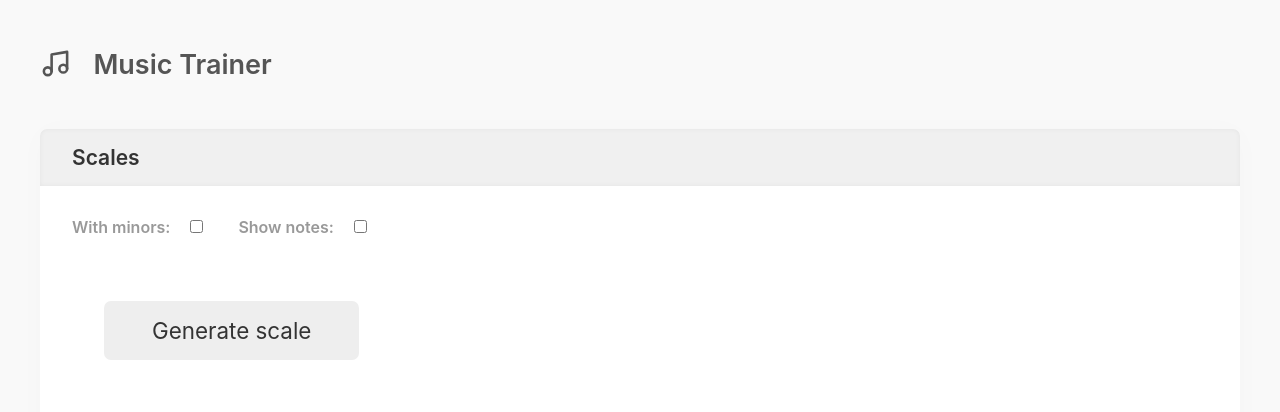
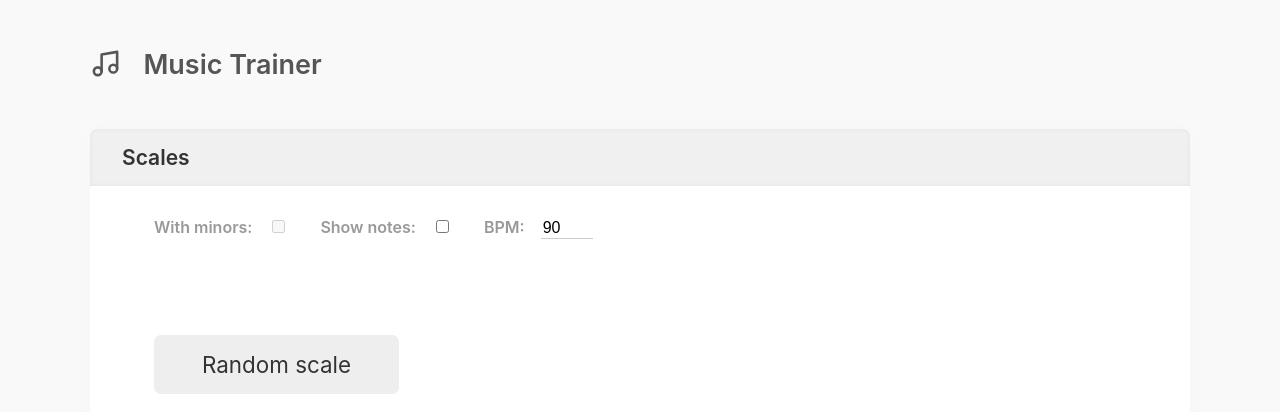
Before and after one commit to arielbk/music-practice, a React (Create React App) app: page / in a window 1280 px wide. Shown: the top 412 px of the page. Built offline with nearby package versions, Linux system fonts and the light colour scheme.

Commit message:
Add scale descending and styling

```diff
--- a/public/index.html
+++ b/public/index.html
@@ -24,7 +24,7 @@
       work correctly both with client-side routing and a non-root public URL.
       Learn how to configure a non-root public URL by running `npm run build`.
     -->
-    <title>React App</title>
+    <title>Music Trainer</title>
   </head>
   <body>
     <noscript>You need to enable JavaScript to run this app.</noscript>
--- a/src/App.js
+++ b/src/App.js
@@ -3,7 +3,7 @@ import { FiMusic } from 'react-icons/fi';
 import Scales from './components/Scales';
 
 const Container = styled.div`
-  max-width: 1200px;
+  max-width: 1100px;
   padding: 2rem;
   margin: 0 auto;
   color: #555;
--- /dev/null
+++ b/src/components/MidiPlayer.js
@@ -0,0 +1,19 @@
+import styled from 'styled-components';
+import { Midi } from 'react-abc';
+
+const MidiContainer = styled.div`
+  width: 50%;
+  margin: 2rem 0 5rem;
+  background: #ccc;
+  border-radius: 7px;
+  overflow: hidden;
+  filter: invert(1) brightness(4);
+`;
+
+export default function MidiPlayer({notation, bpm}) {
+  return (
+  <MidiContainer>
+    <Midi key={[notation, bpm]} notation={notation} midiParams={{ qpm: bpm }} />
+  </MidiContainer>
+  )
+}
--- a/src/components/Scales.js
+++ b/src/components/Scales.js
@@ -1,7 +1,7 @@
 import { useState, useEffect } from 'react';
 import styled from 'styled-components';
 import SheetMusic from 'react-sheet-music';
-import { Midi } from 'react-abc';
+import MidiPlayer from './MidiPlayer';
 
 const scales = {
   C: 'C2 D2 E2 F2 G2 A2 B2 c2',
@@ -10,14 +10,19 @@ const scales = {
   A: 'A,2 B,2 ^C2 D2 E2 ^F2 ^G2 A2',
   E: 'E2 ^F2 ^G2 A2 B2 ^c2 ^d2 e2',
   B: 'B,2 ^C2 ^D2 E2 ^F2 ^G2 ^A2 B2',
-  'F♯': '^F2 ^G2 ^A2 B2 ^c2 ^d2 f2 ^f2',
+  'F♯': '^F2 ^G2 ^A2 B2 ^c2 ^d2 ^e2 ^f2',
+  'D♭': '_D2 _E2 F2 _G2 _A2 _B2 c2 _d2',
+  'A♭': '_A,2 _B,2 C2 _D2 _E2 F2 G2 _A2',
+  'E♭': '_E2 F2 G2 _A2 _B2 c2 d2 _e2',
+  'B♭': '_B,2 C2 D2 _E2 F2 G2 A2 _B2',
+  'F': 'F2 G2 A2 _B2 c2 d2 e2 f2',
 }
 
 const Container = styled.div`
   position: relative;
   max-width: 1200px;
-  padding: 4rem 2rem 2rem;
-  margin: 0 auto;
+  padding: 4rem;
+  margin: 0 auto 3rem;
   color: #333;
   background: #fff;
   margin-top: 3rem;
@@ -38,6 +43,13 @@ const Container = styled.div`
     padding: 1rem 2rem;
     box-shadow: inset 0 0 5px rgba(0,0,0,0.05);
   }
+
+  input[type='number'] {
+    font-size: 1rem;
+    border: none;
+    border-bottom: 1px solid #ccc;
+    width: 3rem;
+  }
 `;
 
 const GenerateButton = styled.div`
@@ -48,9 +60,9 @@ const GenerateButton = styled.div`
   border: none;
   border-radius: 7px;
   cursor: pointer;
-  margin: 4rem 2rem;
+  margin: 6rem 0 3rem;
   text-align: left;
-  `;
+`;
 
 const Settings = styled.div`
   margin: 1.5rem 0 0;
@@ -59,26 +71,29 @@ const Settings = styled.div`
 `;
 
 const ScaleDisplay = styled.h3`
+  display: flex;
+  justify-content: center;
+  align-items: center;
   margin: 0;
   position: absolute;
-  font-size: 48px;
-  left: calc(70% - 2rem);
-  top: calc(50%);
+  font-size: 82px;
+  right: calc(5% + 2rem);
+  top: calc(50% - 170px);
   color: #333;
   width: 60px;
   text-align: center;
+  background: #fff;
+  height: 220px;
+  width: 220px;
+  border-radius: 28px;
+  background: #fff;
+  box-shadow: 0 3px 30px rgba(0,0,0,0.05);
+  border: 1px solid #eee;
 `;
 
 const SheetContainer = styled.div`
   ${props => props.showNotes ? '' : 'filter: blur(17px);'}
-`;
-
-const MidiContainer = styled.div`
-  width: 80%;
-  margin: 2rem auto;
-  background: #ccc;
-  border-radius: 7px;
-  overflow: hidden;
+  height: 130px;
 `;
 
 export default function Scales() {
@@ -86,17 +101,21 @@ export default function Scales() {
   const [scaleNotes, setScaleNotes] = useState();
   const [withMinors, setWithMinors] = useState(false);
   const [showNotes, setShowNotes] = useState(false);
+  const [bpm, setBpm] = useState(90);
 
   // todo: generate a random order and cycle through to avoid dupes
   const generateScale = () => {
-    const randomIndex = Math.floor(Math.random() * 7);
+    const randomIndex = Math.floor(Math.random() * 12);
     let newScale = Object.keys(scales)[randomIndex];
     if (withMinors) newScale += Math.floor(Math.random() * 2) ? 'min' : '';
     setScale(newScale);
   }
 
   useEffect(() => {
-    if (scale) setScaleNotes(`|${scales[scale]}|`);
+    if (!scale) return;
+    let reverseScale = scales[scale]?.split(' ').reverse();
+    reverseScale.shift();
+    setScaleNotes(`|${scales[scale]} ${reverseScale}|`);
   }, [scale])
 
   return (
@@ -106,23 +125,23 @@ export default function Scales() {
       </div>
       <Settings>
       <label htmlFor="withMinors" style={{marginRight: 16}}>With minors:</label>
-      <input id="withMinors" name="withMinors" type="checkbox" checked={withMinors} onChange={e => setWithMinors(e.target.checked)} />
+      <input disabled id="withMinors" name="withMinors" type="checkbox" checked={withMinors} onChange={e => setWithMinors(e.target.checked)} />
       <label htmlFor="showNotes" style={{marginRight: 16, marginLeft: 32}}>Show notes:</label>
       <input id="showNotes" name="showNotes" type="checkbox" checked={showNotes} onChange={e => setShowNotes(e.target.checked)} />
+      <label htmlFor="bpm" style={{marginRight: 16, marginLeft: 32}}>BPM:</label>
+      <input id="bpm" name="bpm" type="number" value={bpm} onChange={e => setBpm(e.target.value)} />
       </Settings>
       <GenerateButton onClick={generateScale}>
-        Generate scale
+        Random scale
       </GenerateButton>
       {scale ? <ScaleDisplay>{scale}</ScaleDisplay> : ''}
 
       {/* // todo: CSS blur effect if not shown */}
       {scaleNotes ? (<>
+        <MidiPlayer notation={scaleNotes} bpm={bpm} />
         <SheetContainer showNotes={showNotes}>
         <SheetMusic notation={scaleNotes} />
         </SheetContainer>
-        <MidiContainer>
-          <Midi key={scale} notation={scaleNotes} />
-        </MidiContainer>
       </>) : ''}
 
     </Container>
```
